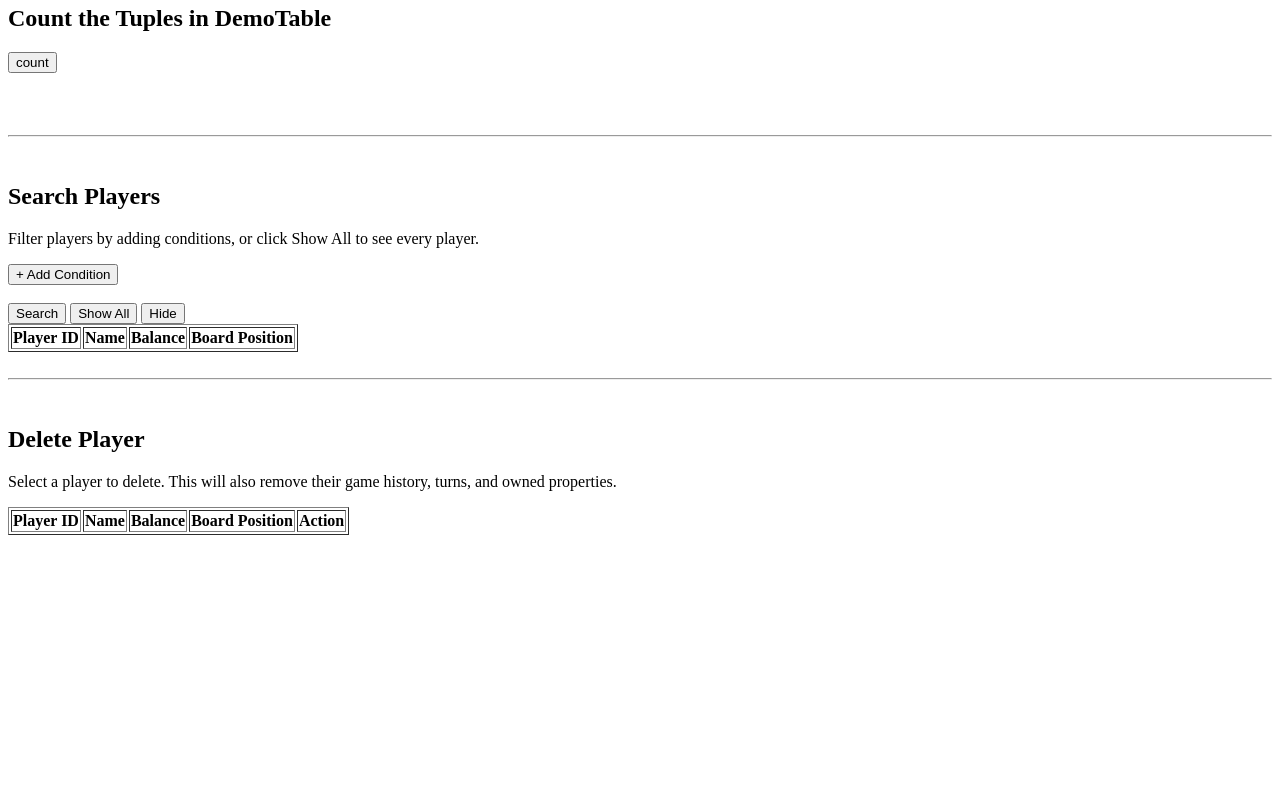
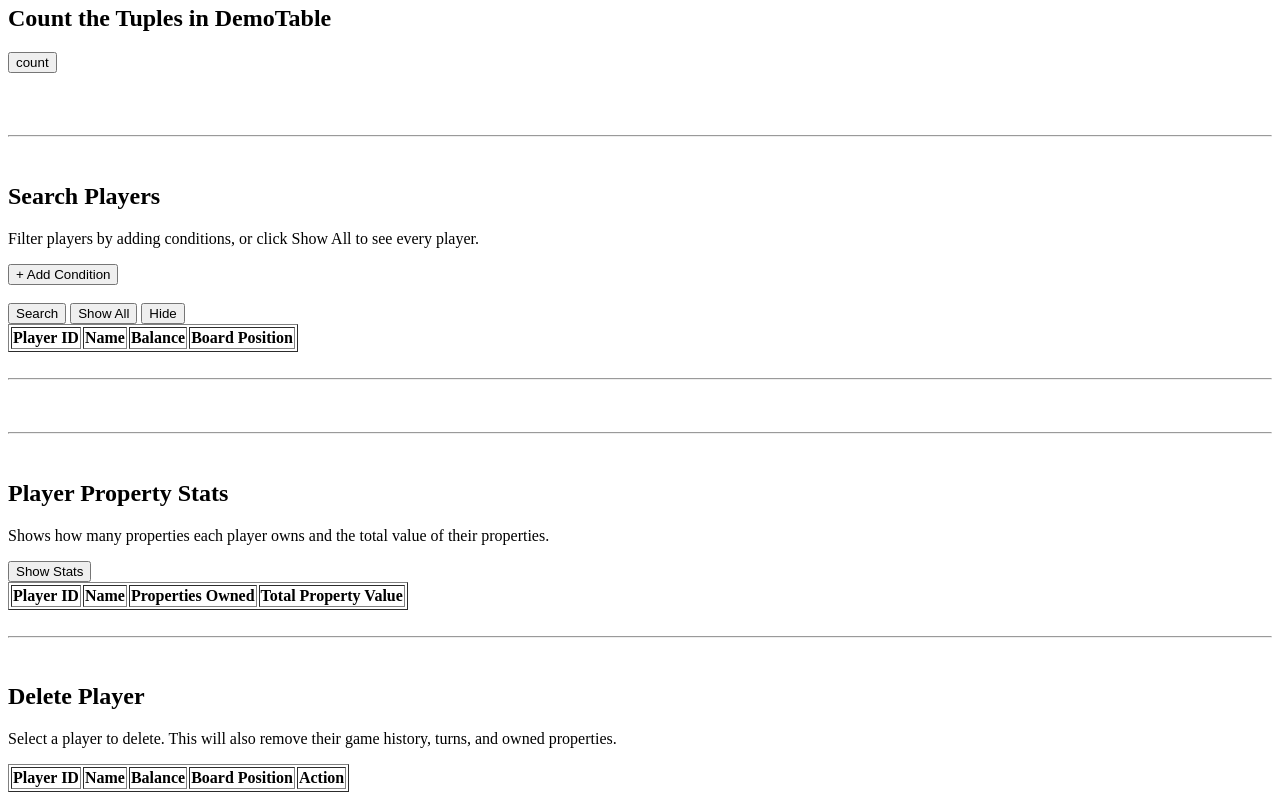
Before and after one commit to manggo-cd/MonopolyDB, a website: page public/index.html in a window 1280 px wide. Shown: the part 947-1747 px from the top of the page. Before the commit the page ends 1490 px from the top, so only its background shows below. Drawn offline with Linux system fonts and the light colour scheme; no server answers.

Commit message:
add query 7 section to index

```diff
--- a/public/index.html
+++ b/public/index.html
@@ -106,6 +106,25 @@
 
     <br><hr><br>
 
+    <!-- Query 7: Group By - property stats per player -->
+    <br><hr><br>
+    <h2>Player Property Stats</h2>
+    <p>Shows how many properties each player owns and the total value of their properties.</p>
+    <button id="showPropertyStatsBtn">Show Stats</button>
+    <table id="propertyStatsTable" border="1">
+        <thead>
+            <tr>
+                <th>Player ID</th>
+                <th>Name</th>
+                <th>Properties Owned</th>
+                <th>Total Property Value</th>
+            </tr>
+        </thead>
+        <tbody></tbody>
+    </table>
+
+    <br><hr><br>
+
     <!-- Query 3: Delete player -->
     <h2>Delete Player</h2>
     <p>Select a player to delete. This will also remove their game history, turns, and owned properties.</p>
```
